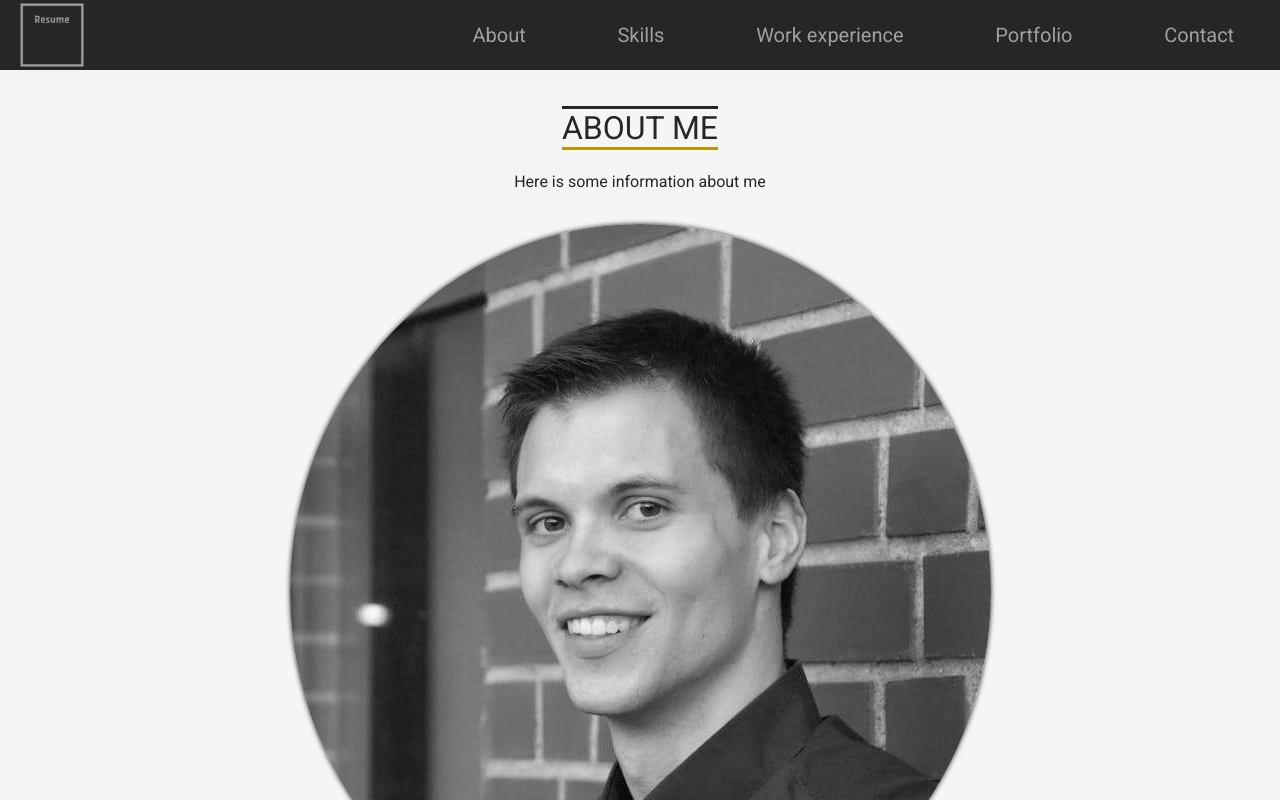
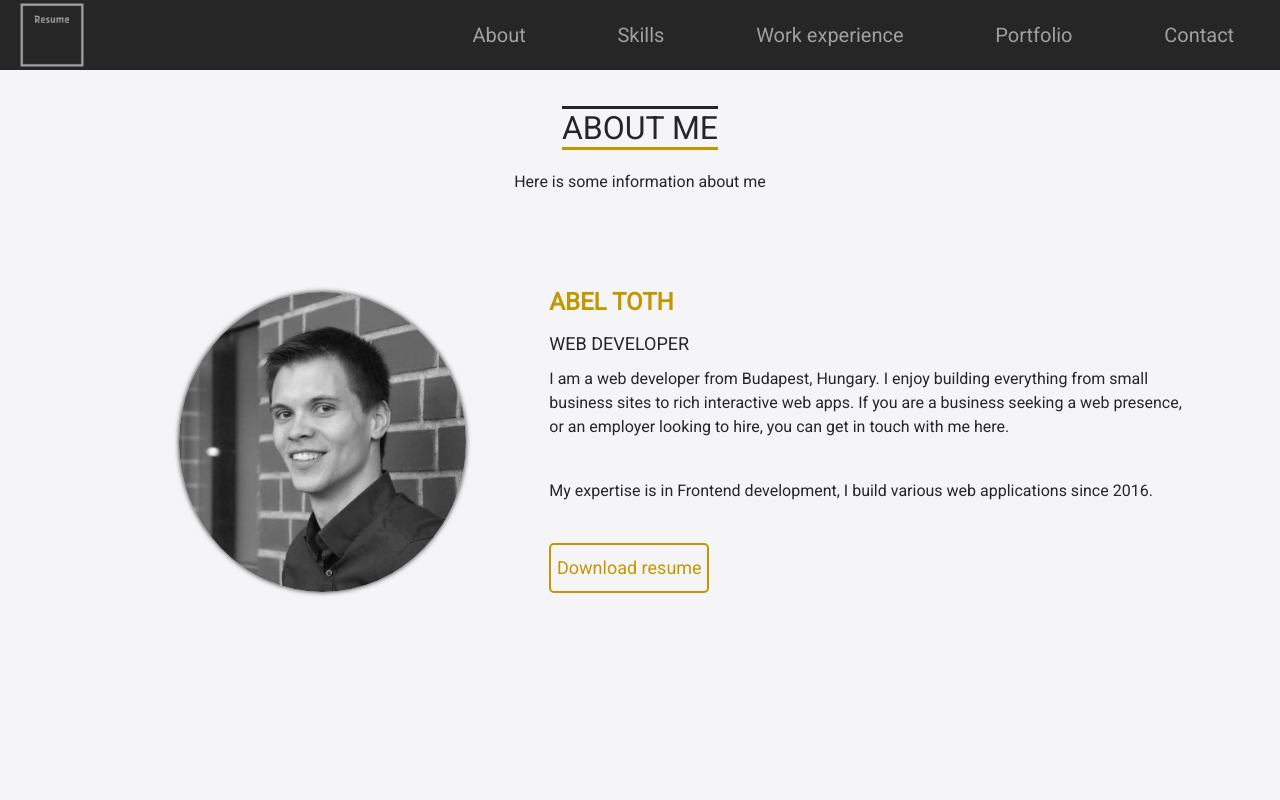
Before and after one commit to abeltoth/portfolio, a Vue app: page /about in a window 1280 px wide. Shown: the top 800 px of the page. Built offline with nearby package versions, Linux system fonts and the light colour scheme; what vue-particles would draw is missing.

Commit message:
About page desktop version

```diff
--- a/src/components/About.vue
+++ b/src/components/About.vue
@@ -7,14 +7,28 @@
         <img src="../assets/images/profile.jpg" alt="profile-image" class="profile-img" draggable="false">
       </div>
       <div class="about">
-        <h3 class="name">Abel Toth</h3>
-        <h4 class="profession">Web developer</h4>
-        <div class="details">I am a web developer from Budapest, Hungary. I enjoy building everything from small business sites to rich interactive web apps. If you are a business seeking a web presence, or an employer looking to hire, you can get in touch with me here.</div>
+        <div class="name">Abel Toth</div>
+        <div class="profession">Web developer</div>
+        <div class="details">
+          I am a web developer from Budapest, Hungary. I enjoy building everything from small business sites to rich interactive web apps. If you are a business seeking a web presence, or an employer looking to hire, you can get in touch with me
+          <span class="contact-link" @click="navigateToContactPage()">here.</span>
+        </div>
+        <div class="details">My expertise is in Frontend development, I build various web applications since 2016.</div>
         <div class="resume-btn">Download resume</div>
       </div>
     </div>
   </div>
 </template>
+
+<script>
+  export default {
+    methods: {
+      navigateToContactPage() {
+        this.$router.push('contact');
+      }
+    }
+  }
+</script>
 
 <style scoped>
   .wrapper {
@@ -22,6 +36,8 @@
     grid-template-columns: 1fr;
     grid-template-rows: auto;
     padding: 16px;
+    max-width: 1120px;
+    margin: auto;
   }
   .title {
     margin: 20px auto;
@@ -38,21 +54,20 @@
     grid-template-rows: auto;
   }
   .profile-img-container {
-    margin: 0 auto 30px;
-    padding: 0 10%;
+    margin: 8px auto 30px;
+    height: 300px;
   }
   .profile-img {
     border-radius: 50%;
     margin: auto;
     object-fit: cover;
-    width: 100%;
     height: 100%;
     filter: grayscale(1) brightness(1);
     box-shadow: 0 0 5px;
   }
   .about {
-    margin: auto;
     display: grid;
+    grid-template-rows: repeat(4, min-content);
   }
   .name {
     margin-bottom: 10px;
@@ -68,10 +83,14 @@
     text-transform: uppercase;
   }
   .details {
-    margin-bottom: 20px;
+    margin-bottom: 40px;
+  }
+  .contact-link:hover {
+    text-decoration: underline;
+    cursor: pointer;
   }
   .resume-btn {
-    margin: 0 auto 20px;
+    margin-bottom: 20px;
     width: 160px;
     height: 50px;
     cursor: pointer;
@@ -88,4 +107,11 @@
     background-color: #c29800;
     color: #f5f5f8;
   }
+
+  @media (min-width: 768px) {
+    .main-area {
+      grid-template-columns: 5fr 7fr;
+      margin-top: 60px;
+    }
+  }
 </style>
```
